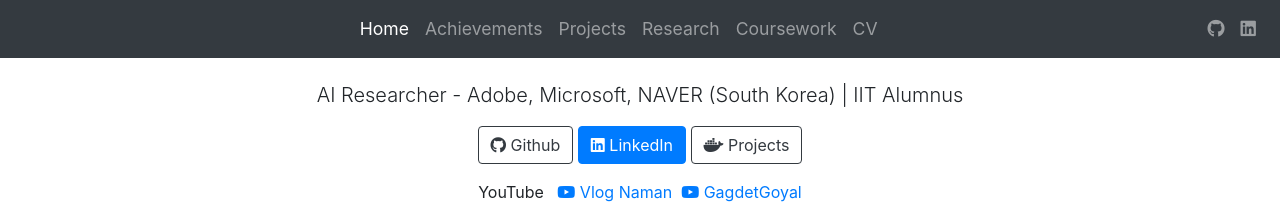
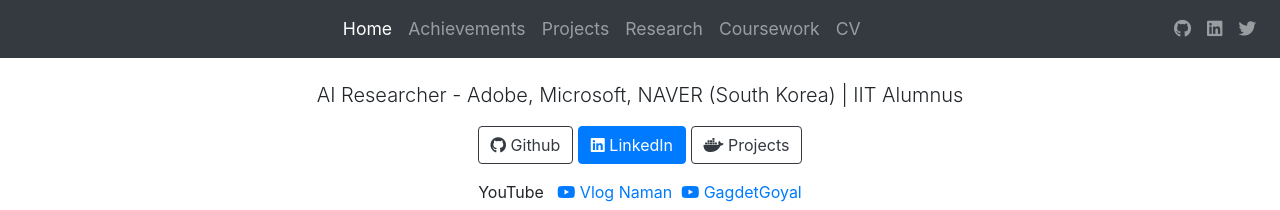
Before and after one commit to thenamangoyal/thenamangoyal.github.io, a Jekyll site: the page built from index.html, in a window 1280 px wide. Shown: the top 210 px of the page. Built offline with Jekyll 4.4.1, drawn with Linux system fonts in a browser that asks for light colours; nearby versions of some CDN libraries.

Commit message:
add twitter in navbar

```diff
--- a/_includes/bsnavbar.html
+++ b/_includes/bsnavbar.html
@@ -32,6 +32,8 @@
                         class="fab fa-github"></i></a></li>
             <li class="nav-item"><a target="_blank" class="nav-link" href="https://www.linkedin.com/in/goyal-naman/"><i
                         class="fab fa-linkedin"></i></a></li>
+            <li class="nav-item"><a target="_blank" class="nav-link" href="https://twitter.com/thenamangoyal"><i
+                            class="fab fa-twitter"></i></a></li>
         </ul>
     </div>
 </nav>
```
